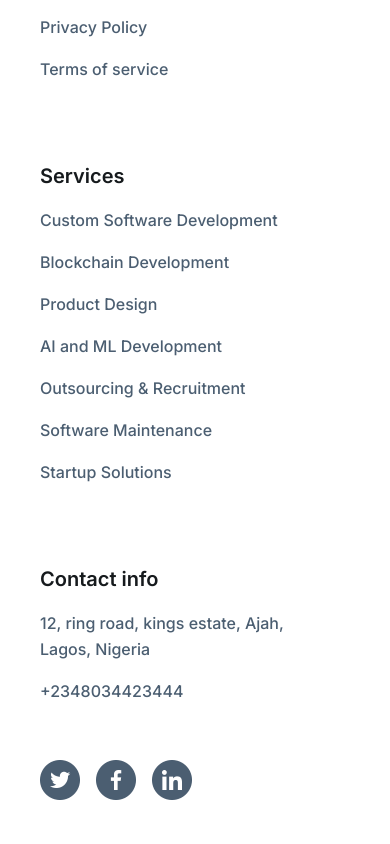
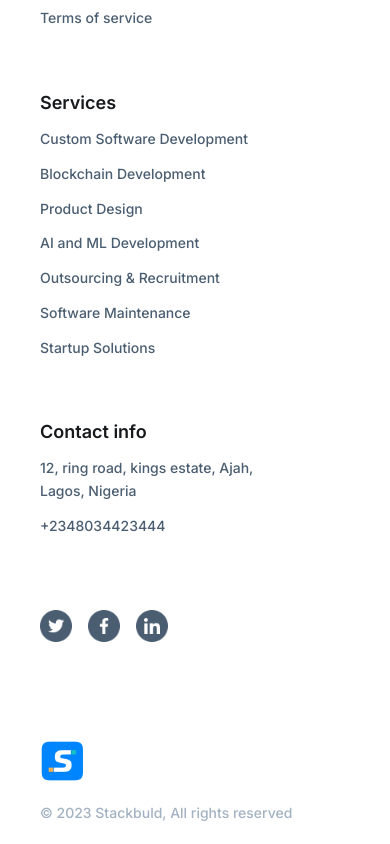
Before and after one commit to pdev6373/stackbuld, a Next.js app: page / in a window 390 px wide. Shown: the part 10940-11784 px from the top of the page. Built offline with nearby package versions, Linux system fonts and the light colour scheme.

Commit message:
initial commit

```diff
--- a/components/footer/Footer.module.css
+++ b/components/footer/Footer.module.css
@@ -41,21 +41,29 @@
   color: #a3b2c2;
   font-size: 16px;
   font-weight: 500;
-  line-height: 26px;
+  line-height: 1.625;
+}
+
+.footerLogoMobile {
+  display: none;
+}
+
+.footerLogo {
+  display: block;
 }
 
 .footerHeader {
   color: #161a1d;
   font-size: 20px;
   font-weight: 600;
-  line-height: 29px;
+  line-height: 1.45;
 }
 
 .footerLink {
   color: #4b5e71;
   font-size: 16px;
   font-weight: 500;
-  line-height: 26px;
+  line-height: 1.625;
 }
 
 .socialIcons {
@@ -65,6 +73,10 @@
 
 .socialIcon {
   cursor: pointer;
+}
+
+.socialIconsMobile {
+  display: none;
 }
 
 @media (max-width: 1350px) {
@@ -101,6 +113,53 @@
   }
 }
 
+@media (max-width: 700px) {
+  .footer {
+    padding: 40px;
+  }
+
+  .footerHeader {
+    font-size: 18px;
+  }
+
+  .footerLink,
+  .copyright {
+    font-size: 14px;
+  }
+
+  .footerNavs,
+  .footerNavsWrapperInner {
+    flex-direction: column;
+    gap: 12px;
+  }
+
+  .socialIconsMobile {
+    display: flex;
+    gap: 16px;
+    margin-top: 60px;
+  }
+
+  .footerNavsWrapper {
+    gap: 60px;
+  }
+
+  .socialIcons {
+    display: none;
+  }
+
+  .footerLogoMobile {
+    display: block;
+  }
+
+  .footerLogo {
+    display: none;
+  }
+
+  .copyrightWrapper {
+    gap: 20px;
+  }
+}
+
 @media (max-width: 380px) {
   .footerNavsWrapper {
     flex-direction: column;
--- a/components/footer/Footer.tsx
+++ b/components/footer/Footer.tsx
@@ -7,7 +7,20 @@ export default function Footer() {
   return (
     <footer className={styles.footer}>
       <div className={styles.copyrightWrapper}>
-        <Image src={Images.logo} alt="logo" width={67} height={64} />
+        <Image
+          src={Images.logo}
+          alt="logo"
+          width={67}
+          height={64}
+          className={styles.footerLogo}
+        />
+        <Image
+          src={Images.logo}
+          alt="logo"
+          width={44.667}
+          height={42.667}
+          className={styles.footerLogoMobile}
+        />
         <p className={styles.copyright}>
           © 2023 Stackbuld, All rights reserved
         </p>
@@ -37,6 +50,33 @@ export default function Footer() {
             </div>
 
             {index === FooterNav.length - 1 ? (
+              <>
+                <div className={styles.socialIconsMobile}>
+                  <Image
+                    src={Images.twitter}
+                    alt="social icon"
+                    width={32}
+                    height={32}
+                    className={styles.socialIcon}
+                  />
+
+                  <Image
+                    src={Images.facebook}
+                    alt="social icon"
+                    width={32}
+                    height={32}
+                    className={styles.socialIcon}
+                  />
+
+                  <Image
+                    src={Images.linkedin}
+                    alt="social icon"
+                    width={32}
+                    height={32}
+                    className={styles.socialIcon}
+                  />
+                </div>
+
                 <div className={styles.socialIcons}>
                   <Image
                     src={Images.twitter}
@@ -62,6 +102,7 @@ export default function Footer() {
                     className={styles.socialIcon}
                   />
                 </div>
+              </>
             ) : null}
           </div>
         ))}
```
Lines whose indentation alone changed are shown as unchanged.
